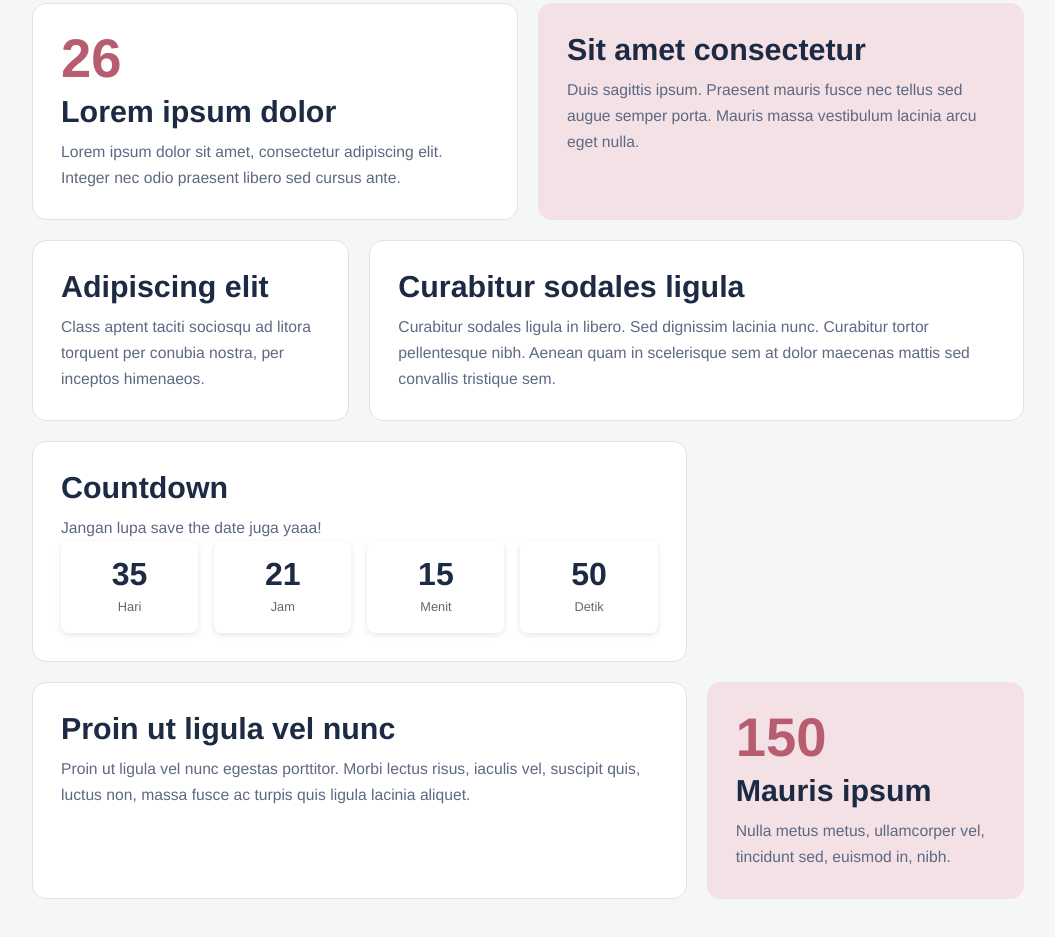
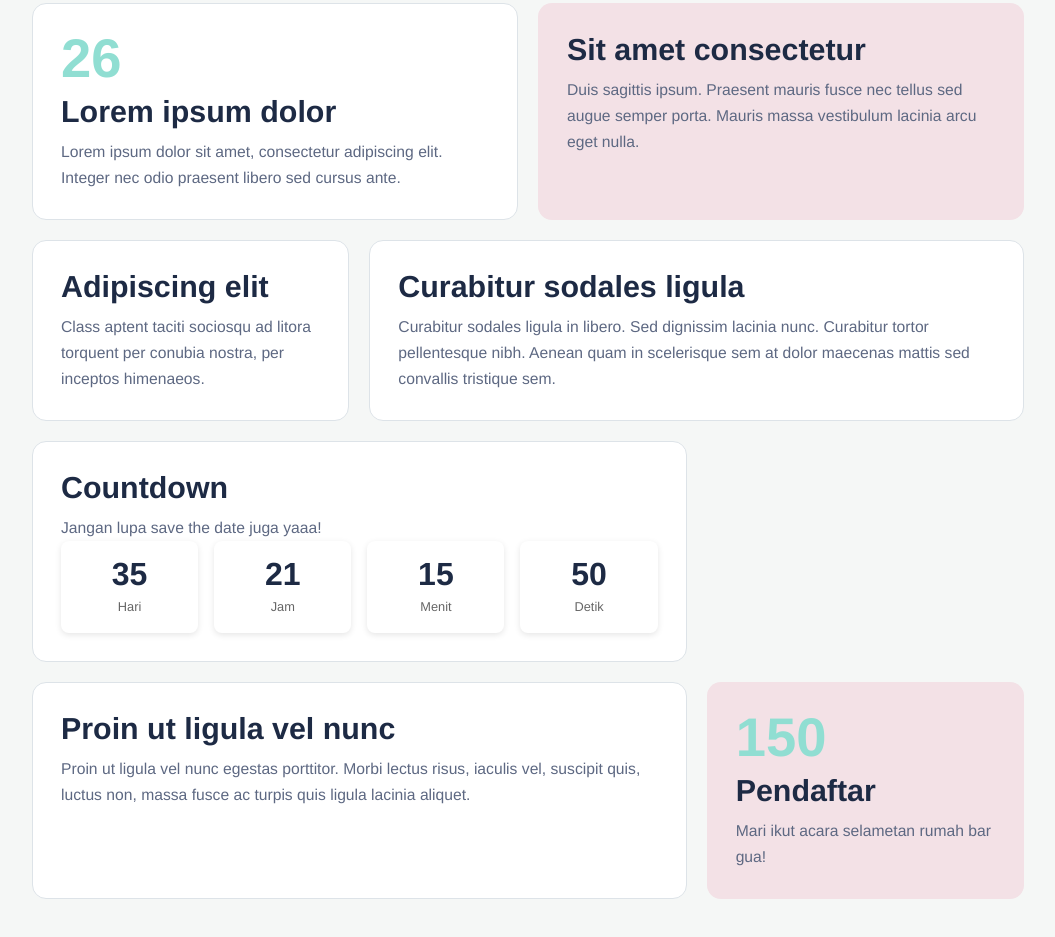
Before and after one commit to rav000/rumahbaru2, a plain HTML site: page index.html in a window 1280 px wide. Shown: the part 821-1758 px from the top of the page, without its empty margins (112-1167 px from the left). Drawn offline with Linux system fonts and the light colour scheme.

Commit message:
color change

```diff
--- a/index.html
+++ b/index.html
@@ -58,8 +58,8 @@
 
         <article class="card accent">
             <div class="big" data-count="150">0</div>
-            <h2>Mauris ipsum</h2>
-            <p>Nulla metus metus, ullamcorper vel, tincidunt sed, euismod in, nibh.</p>
+            <h2>Pendaftar</h2>
+            <p>Mari ikut acara selametan rumah bar gua!</p>
         </article>
     </main>
     <script src="jses/anim.js"></script>
--- a/styles/index.css
+++ b/styles/index.css
@@ -3,7 +3,7 @@
     --surface: #ffffff;
     --ink: #1d2a44;
     --muted: #5d6882;
-    --accent: #b85c70;
+    --accent: #90ded2;
     --accent-soft: #f3e1e6;
     --line: #dde3e8;
     --display: "Helvetica", serif;
```
